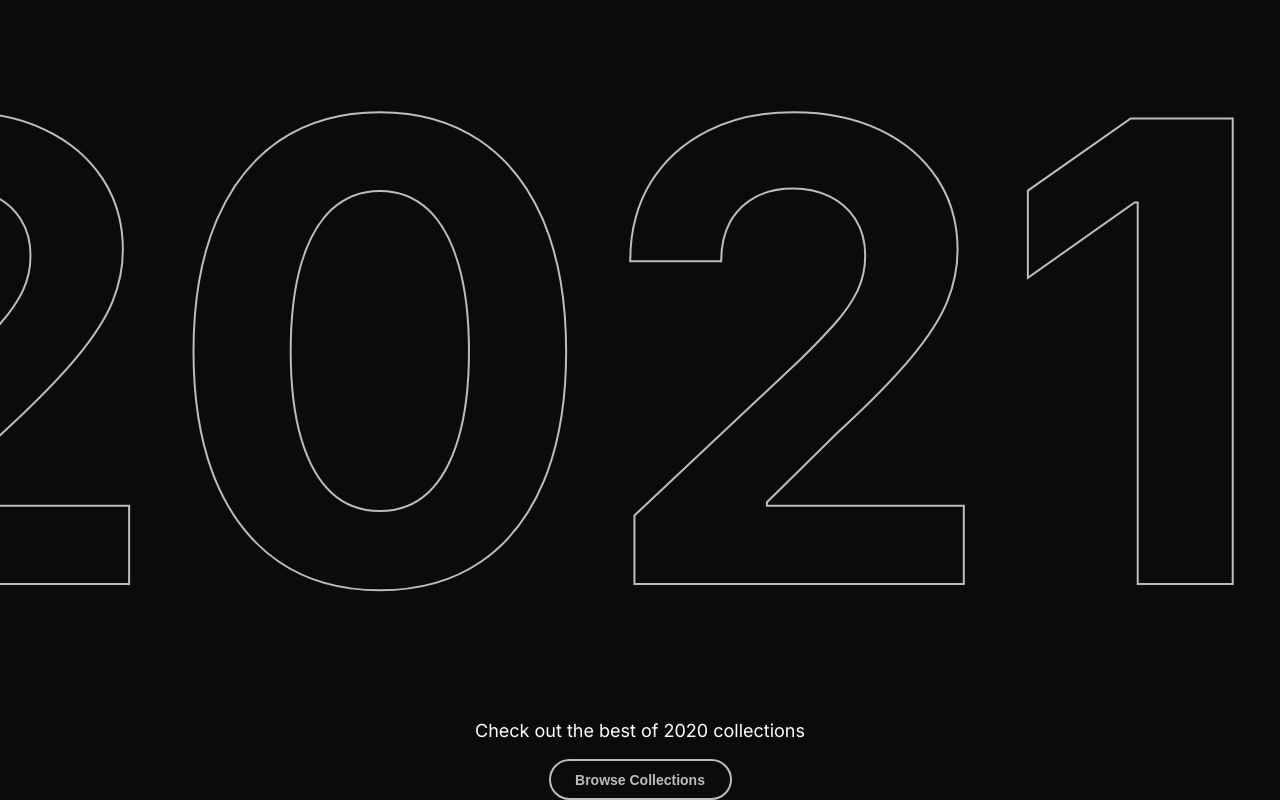
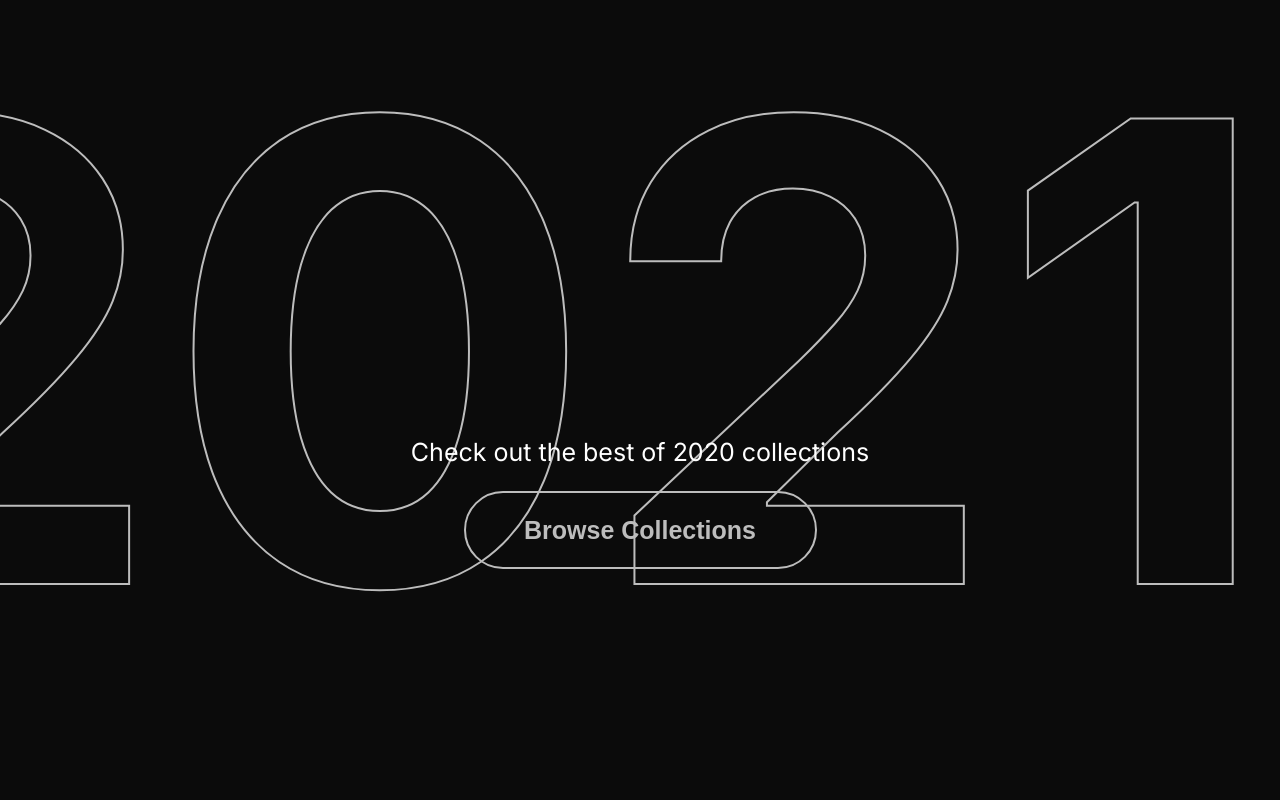
Before and after one commit to juanjosemayorga/artist, a React app: page / in a window 1280 px wide. Shown: the part 6896-7696 px from the top of the page. After the commit the page ends 7634 px from the top, so only its background shows below. Built offline with nearby package versions, Linux system fonts and the light colour scheme.

Commit message:
some styles on grew component added

```diff
--- a/src/components/Pages/Grew/Grew.css
+++ b/src/components/Pages/Grew/Grew.css
@@ -43,6 +43,7 @@
   font-weight: 400;
   text-align: center;
   top: -18px;
+  align-self: center;
 }
 
 .grew__browse-collections-button {
@@ -56,14 +57,16 @@
   border: 2px solid var(--grey-color);
   border-radius: 40px;
   align-self: center;
+  cursor: pointer;
+  outline: none;
 }
 
 @media screen and (min-width: 768px) {
   .grew-container {
+    position: relative;
     max-width: 1366px;
     justify-self: center;
     margin: 264px auto 0;
-    /* border: 1px solid red; */
     overflow-x: hidden;
   }
   .grew__first-text {
@@ -80,4 +83,25 @@
     margin-top: 200px;
     left: -239px;
   }
+  .grew__collections-text {
+    position: absolute;
+    top: 926px;
+    font-size: 2.5rem;
+  }
+
+  .grew__browse-collections-button {
+    position: absolute;
+    top: 980px;
+    width: 353px;
+    height: 78px;
+    font-size: 2.5rem;
+    background: none;
+  }
+
 }
+
+/* @media screen and (min-width: 1366px) {
+
+
+
+} */
```
